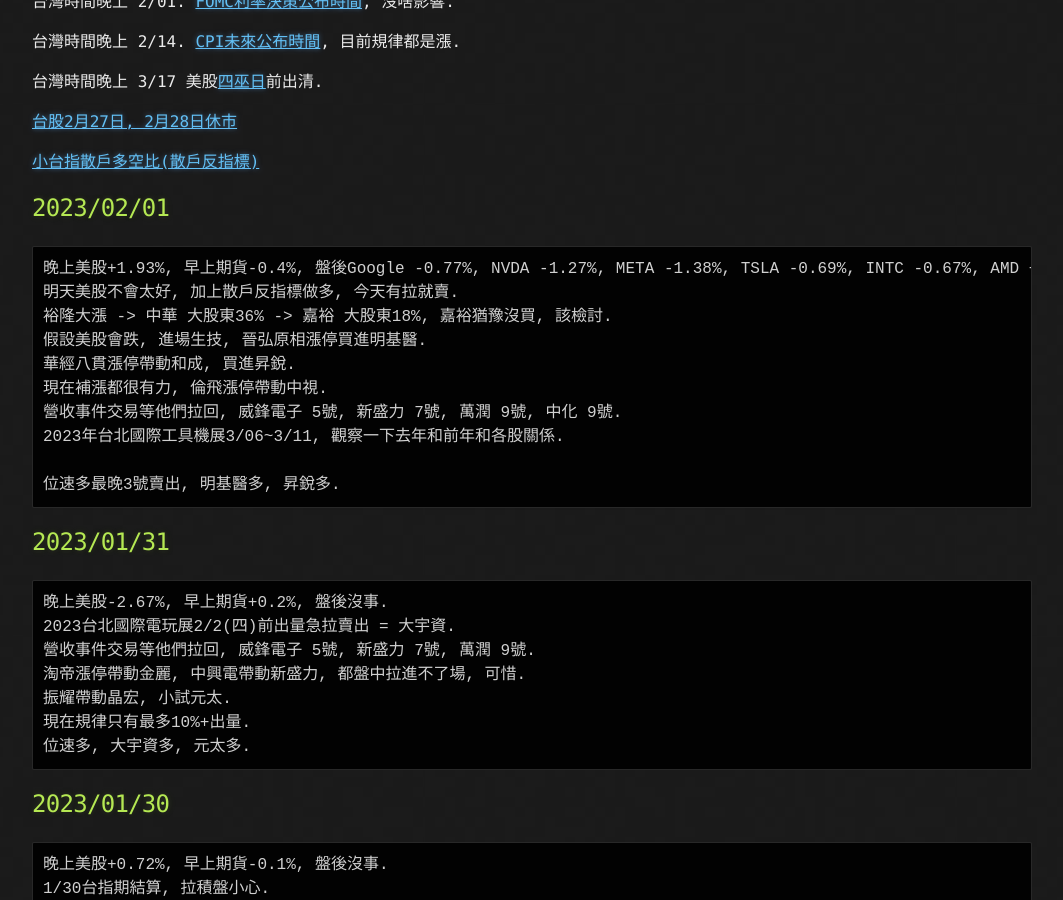
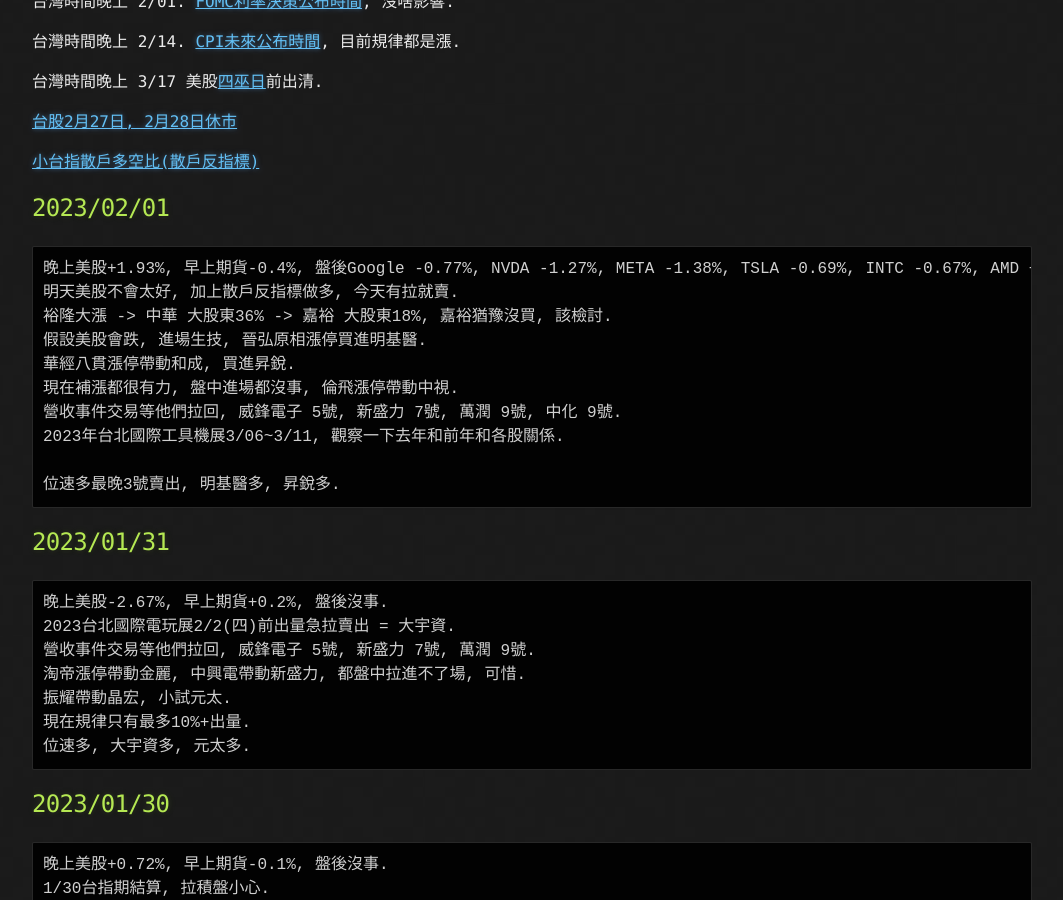
Before and after one commit to lepg5487/Stock_God, a Jekyll site: the page built from index.md, in a window 1280 px wide and 900 px high, scrolled down 428 px. Shown: the whole window, without its empty margins (108-1171 px from the left). Built offline with Jekyll 4.4.1, drawn with Linux system fonts in a browser that asks for light colours; our own code applies the rules of GitHub Pages for plain Markdown files.

Commit message:
Update index.md

```diff
--- a/index.md
+++ b/index.md
@@ -27,7 +27,7 @@
 裕隆大漲 -> 中華 大股東36% -> 嘉裕 大股東18%, 嘉裕猶豫沒買, 該檢討.
 假設美股會跌, 進場生技, 晉弘原相漲停買進明基醫.
 華經八貫漲停帶動和成, 買進昇銳.
-現在補漲都很有力, 倫飛漲停帶動中視.
+現在補漲都很有力, 盤中進場都沒事, 倫飛漲停帶動中視.
 營收事件交易等他們拉回, 威鋒電子 5號, 新盛力 7號, 萬潤 9號, 中化 9號.
 2023年台北國際工具機展3/06~3/11, 觀察一下去年和前年和各股關係.
 
```
